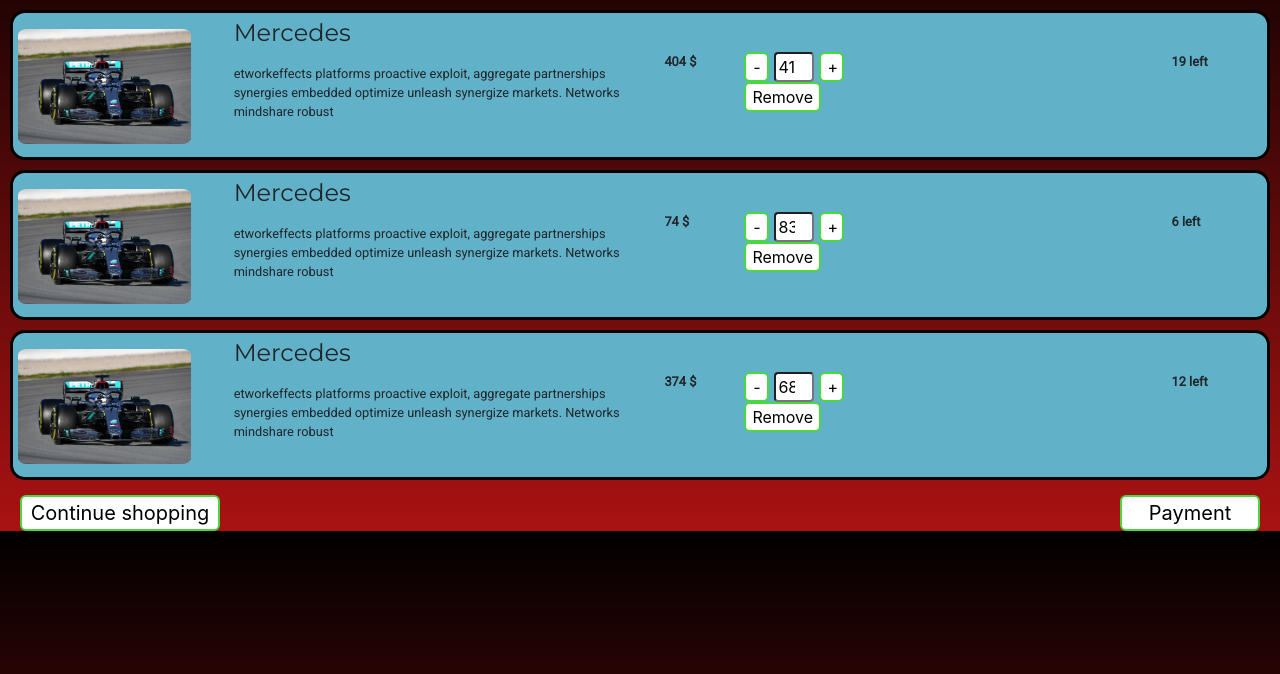
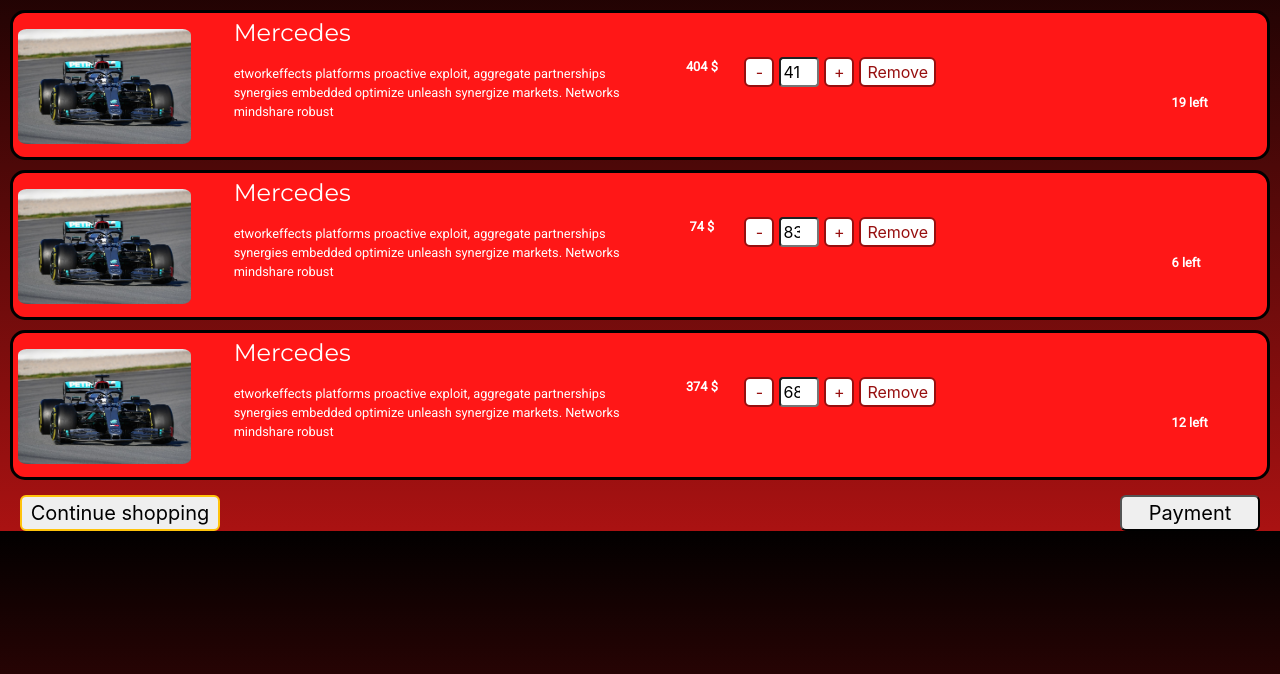
Before and after one commit to JohanOlsson99/D0018E_Databaser, a Flask app: page /varukorg in a window 1280 px wide. Shown: the part 126-800 px from the top of the page. Run offline with Flask 2, Linux system fonts and the light colour scheme; parts of the project's set-up code (start-up, migrations or seed data) failed here and were passed over; some libraries are stand-ins or nearby versions.

Commit message:
Update itemBlock.css

```diff
--- a/static/itemBlock.css
+++ b/static/itemBlock.css
@@ -1,9 +1,22 @@
+.wrapper {
+    margin-bottom: 40px;
+    margin-left: 10%;
+    margin-right: 10%;
+}
 
+h4 {
+    color: #ffffff;
+}
 
-.block-class{
+p {
+    color: #ffffff;
+    font-size: 1vw;
+}
+
+.block-class {
     width: 400px;
     height: 510px;
-    background-color: #61b2c9;
+    background-color: #ff1717;
     border: 3px solid black;
     border-radius: 15px;
 }
@@ -13,7 +26,7 @@
     margin-top: 10px;
 }
 
-.image-class{
+.image-class {
     width: 95%;
     height: 250px;
     margin-left: 2.5%;
@@ -26,7 +39,7 @@
 }
 .plusMinusBtn {
     width: 25px;
-    height 25px;
+    height: 25px;
     border-radius: 6px;
     text-align: center;
 }
@@ -41,7 +54,21 @@
 }
 
 .send-to-cart-button {
+    background-color: white;
+    text-align: center;
+    text-decoration: none;
+    display: inline-block;
+    transition-duration: 0.4s;
+    cursor: pointer;
+    color: #970f0f;
+    border: 2px solid #970f0f;
     border-radius: 6px;
+}
+
+.send-to-cart-button:hover {
+    color: #ffffff;
+    background-color: #970f0f;
+    border-color: #970f0f;
 }
 
 .counter-display {
@@ -61,27 +88,26 @@
 }
 
 .block-add-to-cart-class {
-    /*margin-left: 20%;*/
-    margin: auto;
     color: black;
+    width: 80% !important;
+    align-items: center;
 }
 
-
-.button {
+.btn-plus, .btn-minus {
+    height: 30px;
+    width: 30px;
     background-color: white;
     text-align: center;
     text-decoration: none;
     display: inline-block;
     transition-duration: 0.4s;
     cursor: pointer;
-  color: black;
-  /*border: 2px solid #4CAF50;*/
-  border: 2px solid #48D941;
+    color: #970f0f;
+    border: 2px solid #970f0f;
 }
 
-.button:hover {
-  /*background-color: #4CAF50;*/
-  background-color: #48D941;
+.btn-plus:hover, .btn-minus:hover {
+    background-color: #970f0f;
     color: white;
 }
 
@@ -90,6 +116,8 @@
     margin-left: 2.5%;
     font-size: large;
     font-weight: bold;
+    text-align: center;
+    white-space: nowrap;
 }
 
 .title-div {
```
Lines whose indentation alone changed are shown as unchanged.
